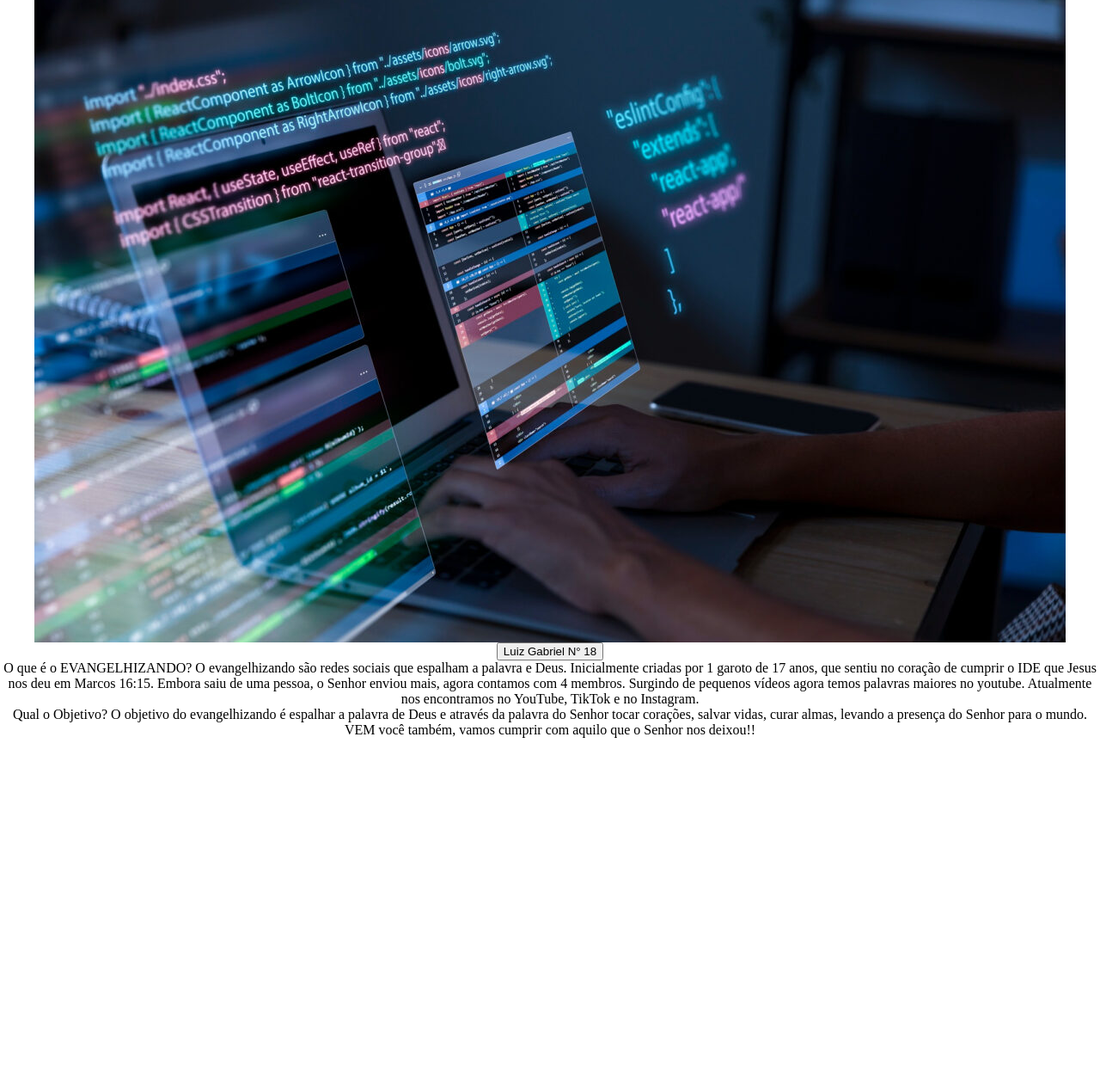
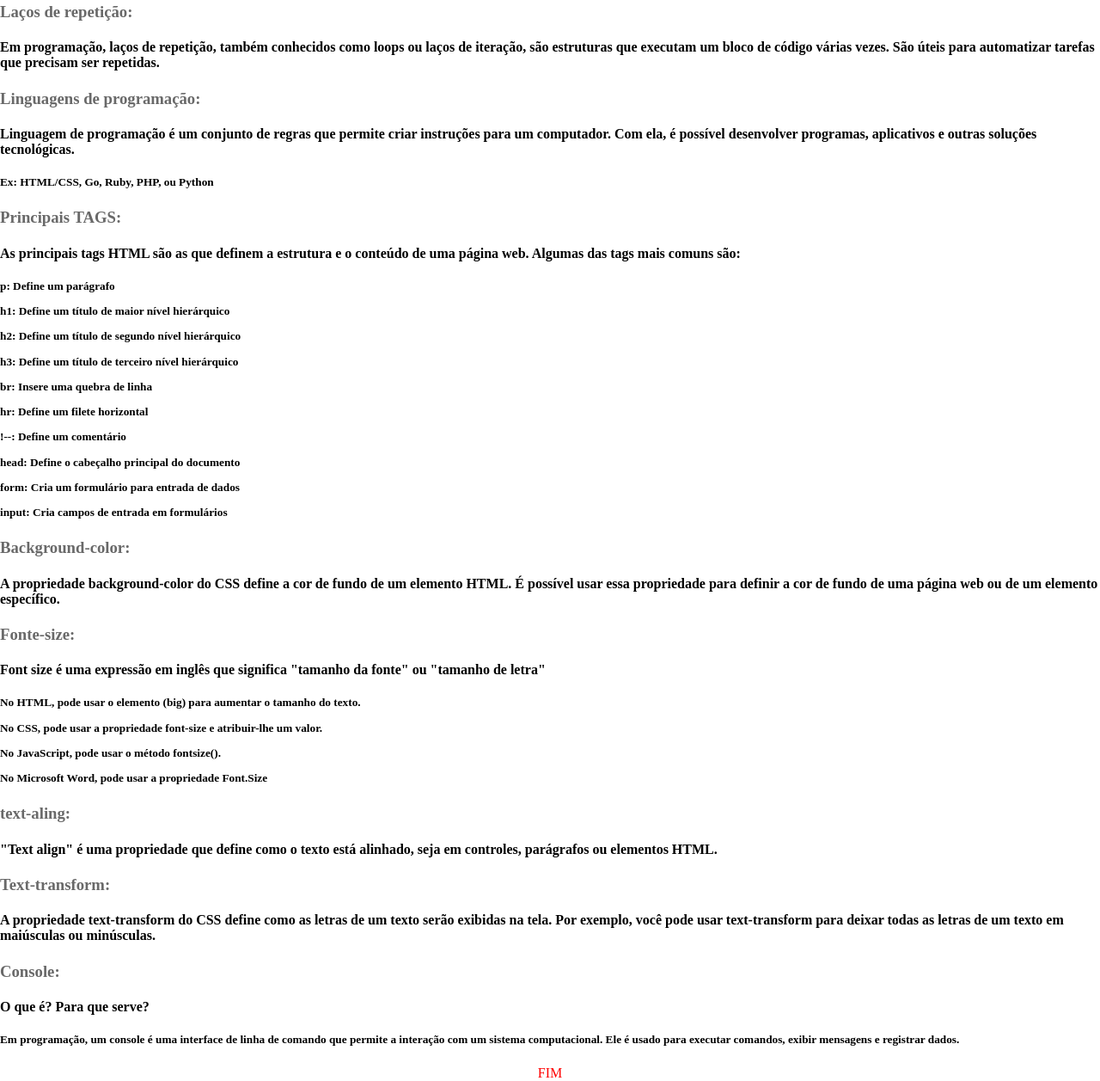
Before and after one commit to LuizG906/Programa-o, a plain HTML site: page index.html in a window 1280 px wide. Shown: the part 151-1408 px from the top of the page at 86% size. Before the commit the page ends 1009 px from the top, so only its background shows below. Drawn offline with Linux system fonts and the light colour scheme.

Commit message:
Add files via upload

```diff
--- a/index.html
+++ b/index.html
@@ -42,19 +42,51 @@ src="luiz.jpg" style="display: none; width: 500px;">
 
     </script>
     <div>
-        O que é o EVANGELHIZANDO?
-     O evangelhizando são redes sociais que espalham a palavra e Deus. Inicialmente criadas
-     por 1 garoto de 17 anos, que sentiu no coração de cumprir o IDE que Jesus nos deu em
-     Marcos 16:15. Embora saiu de uma pessoa, o Senhor enviou mais, agora contamos com
-     4 membros. Surgindo de pequenos vídeos agora temos palavras maiores no youtube.
-     Atualmente nos encontramos no YouTube, TikTok e no Instagram.
-    </div>
-    </div>
-     Qual o Objetivo?
-     O objetivo do evangelhizando é espalhar a palavra de Deus e através da palavra do Senhor
-     tocar corações, salvar vidas, curar almas, levando a presença do Senhor para o mundo.
+   <h3>Conceitos de DIV,H1 e H2:</h3>
+   <h4>No HTML, as tags "div" agrupam blocos de elementos, enquanto as tags "h1" e "h2" são usadas para criar uma hierarquia de títulos e subtítulos</h4>
+   <h3>Laços de repetição:</h3>
+   <h4>Em programação, laços de repetição, também conhecidos como loops ou laços de iteração,
+    são estruturas que executam um bloco de código várias vezes.
+    São úteis para automatizar tarefas que precisam ser repetidas. </h4>
+    <h3>Linguagens de programação:</h3>
+    <h4>Linguagem de programação é um conjunto de regras que permite criar instruções para um computador.
+         Com ela, é possível desenvolver programas, aplicativos e outras soluções tecnológicas. </h4>
+     <h5>Ex: HTML/CSS, Go, Ruby, PHP, ou Python </h5>
+     <h3>Principais TAGS:</h3>
+     <h4>As principais tags HTML são as que definem a estrutura e o conteúdo de uma página web. Algumas das tags mais comuns são: </h4>
+     <h5>p: Define um parágrafo <p></p>
+        h1: Define um título de maior nível hierárquico<p></p>
+        h2: Define um título de segundo nível hierárquico<p></p>
+        h3: Define um título de terceiro nível hierárquico<p></p>
+        br: Insere uma quebra de linha<p></p>
+        hr: Define um filete horizontal<p></p>
+        !--: Define um comentário<p></p>
+        head: Define o cabeçalho principal do documento<p></p>
+        form: Cria um formulário para entrada de dados<p></p>
+        input: Cria campos de entrada em formulários</h5>
+        <h3>Background-color:</h3>
+        <h4>A propriedade background-color do CSS define a cor de fundo de um elemento HTML.
+         É possível usar essa propriedade para definir a cor de fundo de uma página web
+         ou de um elemento específico. </h4>
+         <h3>Fonte-size:</h3>
+         <h4>Font size é uma expressão em inglês que significa "tamanho da fonte" ou "tamanho de letra"</h4>
+         <h5>No HTML, pode usar o elemento (big) para aumentar o tamanho do texto. <p></p>
+            No CSS, pode usar a propriedade font-size e atribuir-lhe um valor. <p></p>
+            No JavaScript, pode usar o método fontsize(). <p></p>
+            No Microsoft Word, pode usar a propriedade Font.Size</h5>
+            <h3>text-aling:</h3>
+            <h4>"Text align" é uma propriedade que define como o texto está alinhado, seja em controles,
+                parágrafos ou elementos HTML. </h4>
+                <h3>Text-transform:</h3>
+                <h4>A propriedade text-transform do CSS define como as letras de um texto serão exibidas na tela.
+                 Por exemplo, você pode usar text-transform para deixar todas as letras de um texto em maiúsculas ou minúsculas. </h4>
+                 <h3>Console:</h3>
+                 <h4>O que é? Para que serve?</h4>
+                 <h5>Em programação, um console é uma interface de linha de comando que permite a interação com um sistema computacional.
+                 Ele é usado para executar comandos, exibir mensagens e registrar dados.
+                </h5>
+               <head2> FIM </head2>
 
-     VEM você também, vamos cumprir com aquilo que o Senhor nos deixou!!
     </div>
 </body>
 </html>
--- a/style.css
+++ b/style.css
@@ -17,18 +17,41 @@ body {
 /* Estilo para as imagens */
 
 img {
-    max-width: Defina o tamanho da fonte; /* A imagem nunca ultrapassará a largura da tela */
+    max-width: 500px; /* A imagem nunca ultrapassará a largura da tela */
     height: auto; /* Mantém a proporção da imagem */
+    text-align: center;
 }
 
 /* Estilo para o título h1 */
 h1 {
     color:rgb(255, 60, 0);
     margin-top: Defina o tamanho da fonte; /* Espaço superior */
+    text-align: left;
 }
 
 /* Estilo para o subtítulo h2 */
 h2 {
     color:rgb(247, 53, 5);
     margin-top: Defina o tamanho da fonte; /* Espaço superior */
+    text-align: left;
 }
+h3 {
+    color: dimgray;
+    margin-top: xxx;
+    text-align:left ;
+}
+h4 {
+    color: black;
+    margin-top:xxx ;
+    text-align: left;
+}
+h5 {
+    color: black;
+    margin-top: auto;
+    text-align: left;
+}
+head2 {
+    color: red;
+    margin-top: auto;
+    text-align: center;
+}
```
